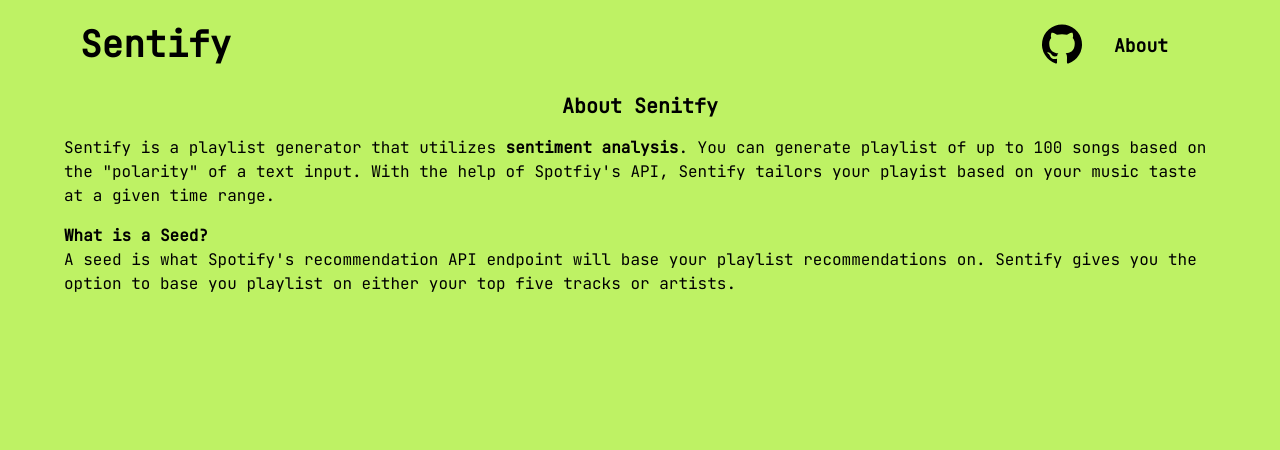
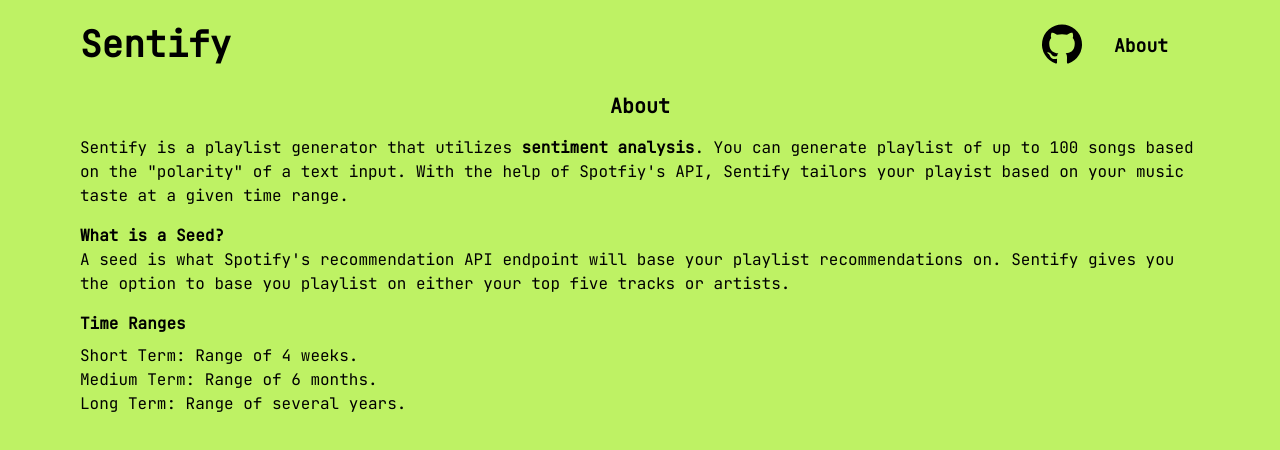
Before and after one commit to afoshiok/Sentify, a Vue app in the folder sentify/: page /about in a window 1280 px wide. Shown: the top 450 px of the page. Built offline with nearby package versions, Linux system fonts and the light colour scheme.

Commit message:
Update About.vue

```diff
--- a/sentify/src/components/About.vue
+++ b/sentify/src/components/About.vue
@@ -1,13 +1,19 @@
 <template>
     <header class="container mx-auto max-w-6xl flex justify-center">
-        <h1 class="text-xl">About Senitfy</h1>
+        <h1 class="text-xl">About</h1>
     </header>
-    <p class="mt-4">
+    <p class="mt-4 mx-4">
         Sentify is a playlist generator that utilizes <a href="https://aws.amazon.com/what-is/sentiment-analysis/#:~:text=Sentiment%20analysis%20is%20the%20process,social%20media%20comments%2C%20and%20reviews." class="font-semibold hover:underline underline-offset-2">sentiment analysis</a>.
         You can generate playlist of up to 100 songs based on the "polarity" of a text input. With the help of Spotfiy's API, Sentify tailors your playist based on your music taste at a given time range.
     </p>
-    <section class="mt-4">
+    <section class="mt-4 mb-2 mx-4">
         <h1> What is a Seed? </h1>
         <p>A seed is what Spotify's recommendation API endpoint will base your playlist recommendations on. Sentify gives you the option to base you playlist on either your top five tracks or artists. </p>
     </section>
+    <section class="mt-4 mx-4">
+        <h1 class="mb-2">Time Ranges</h1>
+        <p>Short Term: Range of 4 weeks. </p>
+        <p>Medium Term: Range of 6 months. </p>
+        <p>Long Term: Range of several years. </p>
+    </section>
 </template>
```
